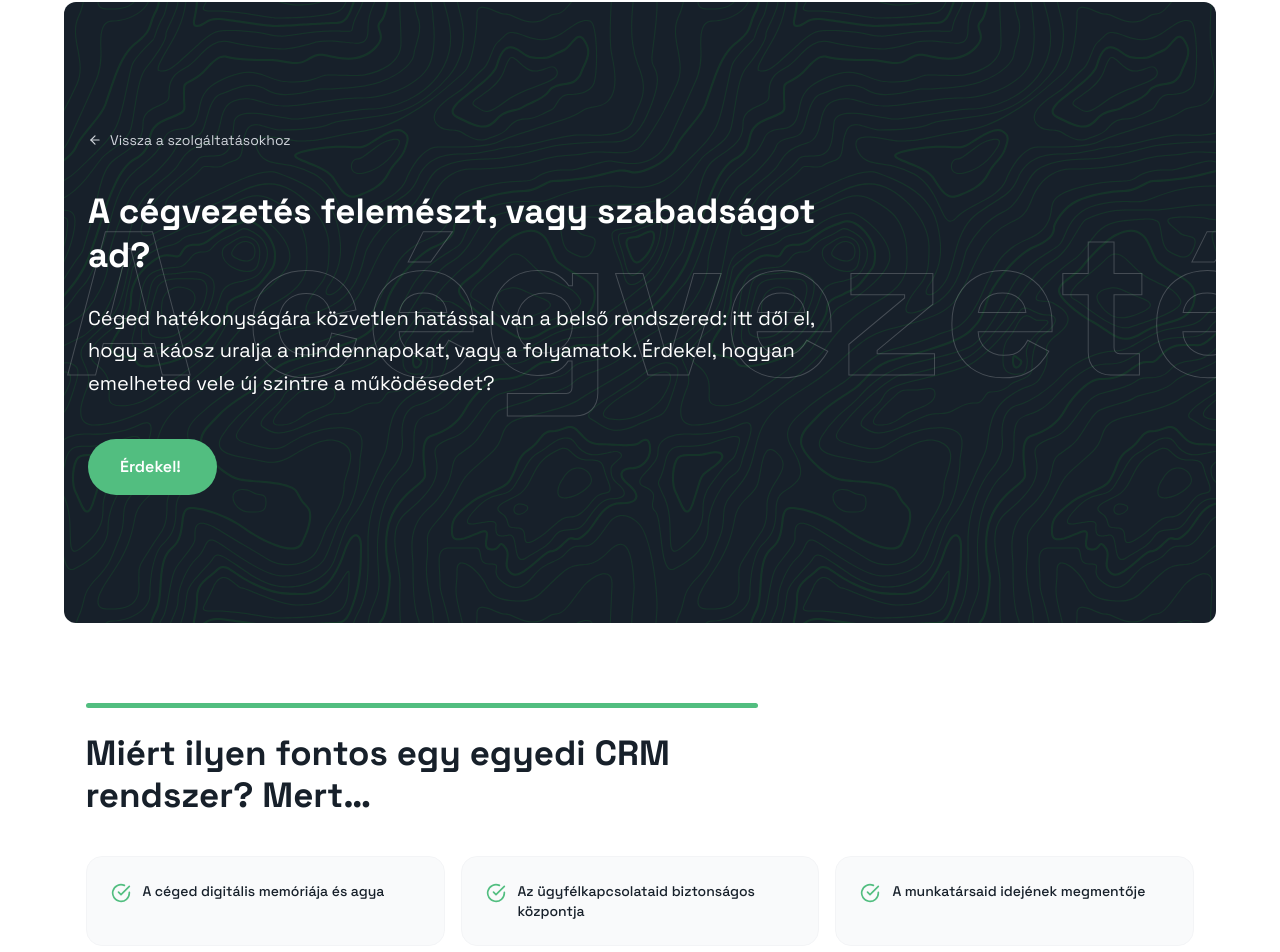
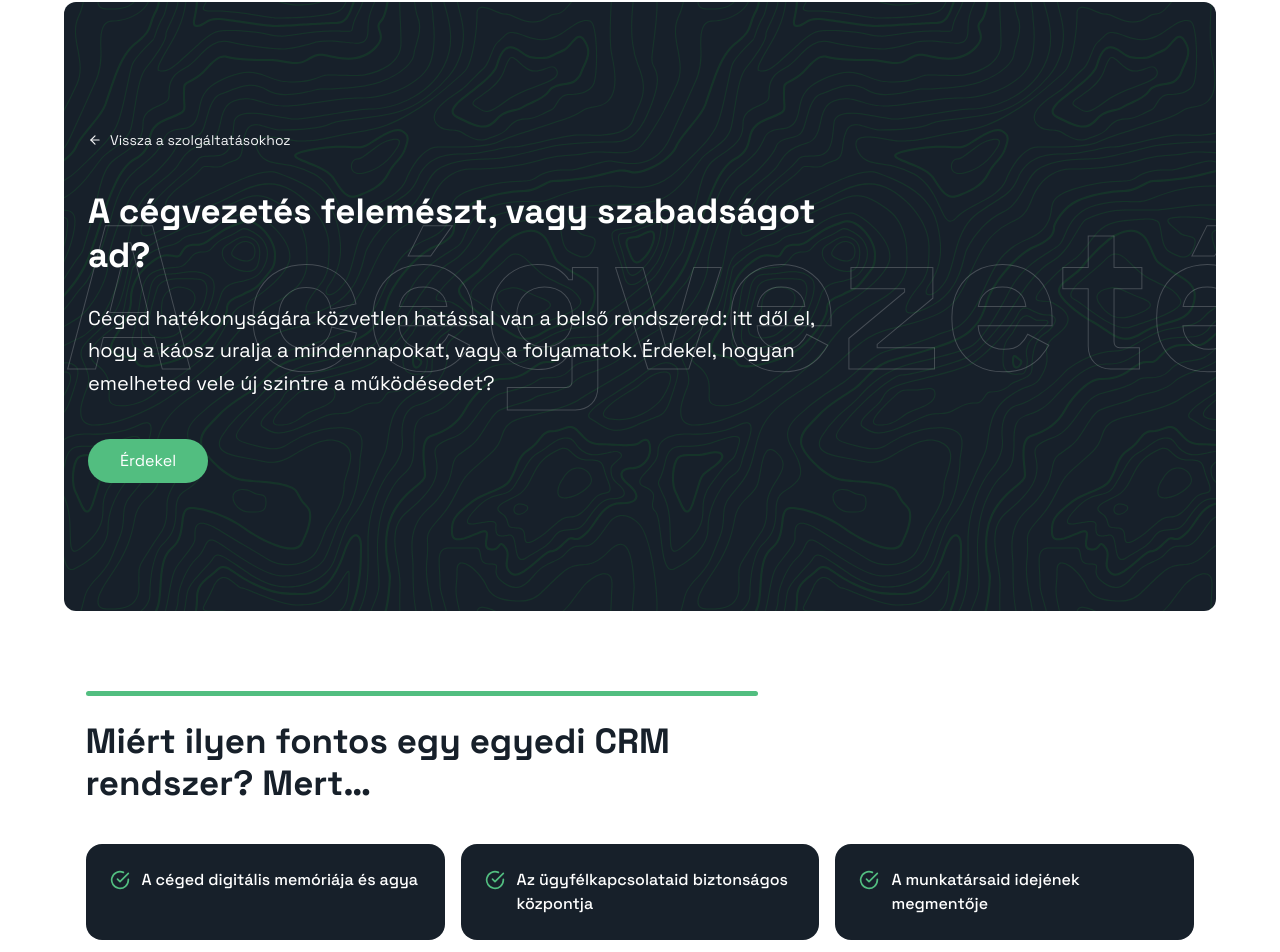
Before and after one commit to Quruzslo/PreferSite, a Next.js app: page /szolgaltatasok/crm in a window 1280 px wide. Shown: the part 118-1070 px from the top of the page. Built offline with nearby package versions, Linux system fonts and the light colour scheme.

Commit message:
szolgaltatasok template módosítva új gombokkal és cta szekció szélességgel

```diff
--- a/app/szolgaltatasok/[id]/ServicePageContent.tsx
+++ b/app/szolgaltatasok/[id]/ServicePageContent.tsx
@@ -197,7 +197,7 @@ export default function ServicePageContent({
         <div className="relative mx-auto max-w-6xl">
           <Link
             href="/#szolgaltatas"
-            className="group mb-10 inline-flex items-center gap-2 text-sm text-gray-300 transition-colors hover:text-white"
+            className="group mb-10 inline-flex items-center gap-2 text-sm text-gray-100 transition-colors hover:text-white"
           >
             <FiArrowLeft className="transition-transform group-hover:-translate-x-1" />
             Vissza a szolgáltatásokhoz
@@ -215,7 +215,15 @@ export default function ServicePageContent({
             <p className="mb-10 text-lg leading-relaxed text-white md:text-xl">
               {service.hero.subtitle}
             </p>
-            <CtaButton href="/kapcsolat">{service.hero.ctaText}</CtaButton>
+            <ContactButton
+              path={"/kapcsolat"}
+              title={"Érdekel"}
+              wrapperClass={
+                "bg-green rounded-full w-fit py-[10px] px-[20px] items-center justify-center flex flex-row nowrap mx-auto"
+              }
+              titleClass={"text-white bg-green z-2 w-fit"}
+              decorClass="border-white bg-white"
+            ></ContactButton>
           </motion.div>
         </div>
       </section>
@@ -239,10 +247,10 @@ export default function ServicePageContent({
                 initial="hidden"
                 whileInView="visible"
                 viewport={{ once: false, amount: 0.3 }}
-                className="flex items-start gap-3 rounded-2xl border border-gray-100 bg-gray-50 p-6 transition-colors hover:border-green/30"
+                className="flex items-start gap-3 rounded-2xl bg-dark-color p-6 transition-colors "
               >
                 <FiCheckCircle className="mt-0.5 h-5 w-5 shrink-0 text-green" />
-                <p className="text-sm font-medium text-dark-color">{item}</p>
+                <p className=" font-medium text-white">{item}</p>
               </motion.div>
             ))}
           </div>
@@ -300,7 +308,7 @@ export default function ServicePageContent({
           <p className="mx-auto mb-10 max-w-2xl text-lg leading-relaxed text-white">
             {service.midCta.subtitle}
           </p>
-          <div className="rounded-2xl border border-white/10 bg-white/5 p-8 backdrop-blur-sm">
+          <div className="rounded-2xl border border-white/10 bg-white/5 p-8 backdrop-blur-sm w-full md:w-1/2 mx-auto">
             <p className="mb-6 text-xl font-semibold text-white">
               {service.midCta.question}
             </p>
--- a/components/Contact/NavigateToContact.tsx
+++ b/components/Contact/NavigateToContact.tsx
@@ -75,7 +75,7 @@ export default function NavigateToContact() {
   return (
     <section
       id="referenciak"
-      className="flex w-full bg-neutral-100 mx-auto py-[50px] px-[10px] my-[50px]"
+      className="flex w-full bg-neutral-100 mx-auto py-[150px] px-[10px] "
     >
       <div className="flex-col flex md:flex-row gap-[25px] w-[90%] max-w-[2560px] mx-auto">
         <div className="flex flex-col gap-[20px] w-full md:w-1/2">
```
